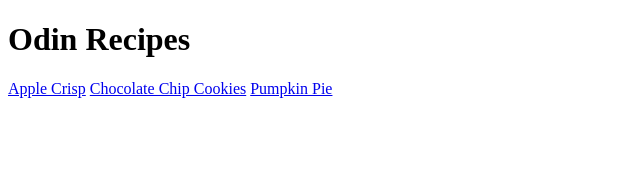
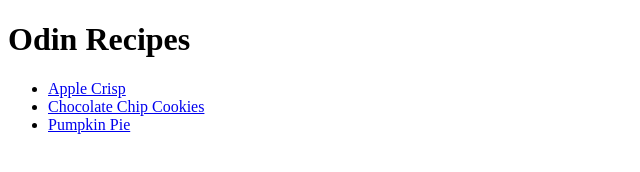
Before and after one commit to techytabbyy/odin-recipes, a plain HTML site: page odin-recipes/index.html in a window 1280 px wide. Shown: the whole page, without its empty margins (0-640 px from the left). Drawn offline with Linux system fonts and the light colour scheme.

```diff
--- a/odin-recipes/index.html
+++ b/odin-recipes/index.html
@@ -6,9 +6,10 @@
     </head>
     <body>
         <h1>Odin Recipes</h1>
-        <a href="recipes/apple-crisp.html">Apple Crisp</a>
-        <a href="recipes/chocolate-chip-cookies.html">Chocolate Chip Cookies</a>
-        <a href="recipes/pumpkin-pie.html">Pumpkin Pie</a>
-
+        <ul>
+       <li> <a href="recipes/apple-crisp.html">Apple Crisp</a></li>
+        <li><a href="recipes/chocolate-chip-cookies.html">Chocolate Chip Cookies</a></li>
+       <li> <a href="recipes/pumpkin-pie.html">Pumpkin Pie</a></li>
+        </ul>
     </body>
     </html>
```
Also changed, not shown: odin-recipes/recipes/apple-crisp.html (+8 -0 lines), odin-recipes/recipes/img/apple-crisp.jpg (added).
